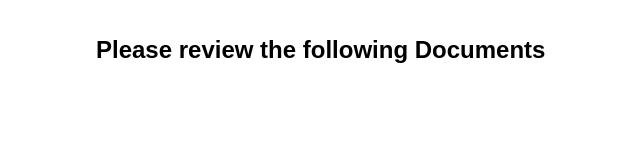
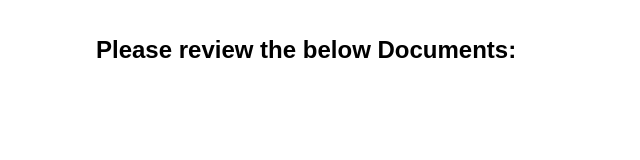
Before and after one commit to rereifej2/CourtDocs, a website: page src/index.html in a window 1280 px wide. Shown: the whole page, without its empty margins (224-864 px from the left). Drawn offline with Linux system fonts and the light colour scheme.

Commit message:
Update index.html

```diff
--- a/src/index.html
+++ b/src/index.html
@@ -10,7 +10,7 @@
 
 <body>
   <main>
-    <h1>Please review the following Documents</h1>
+    <h1>Please review the below Documents:</h1>
   </main>
 </body>
 
```
